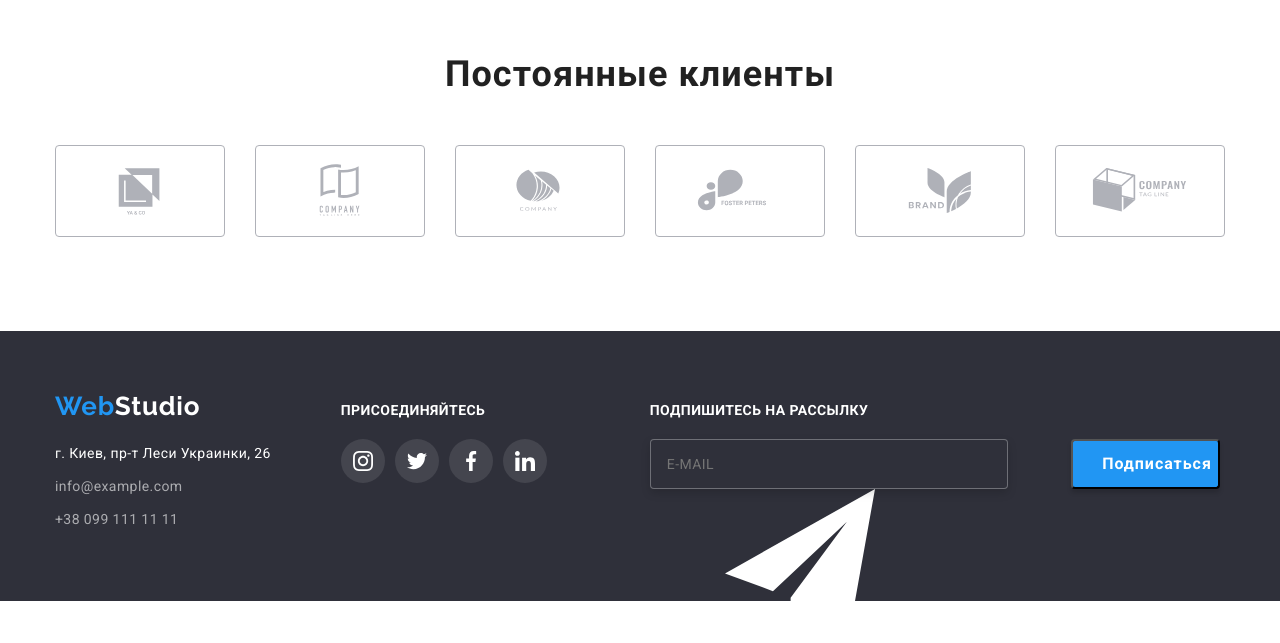
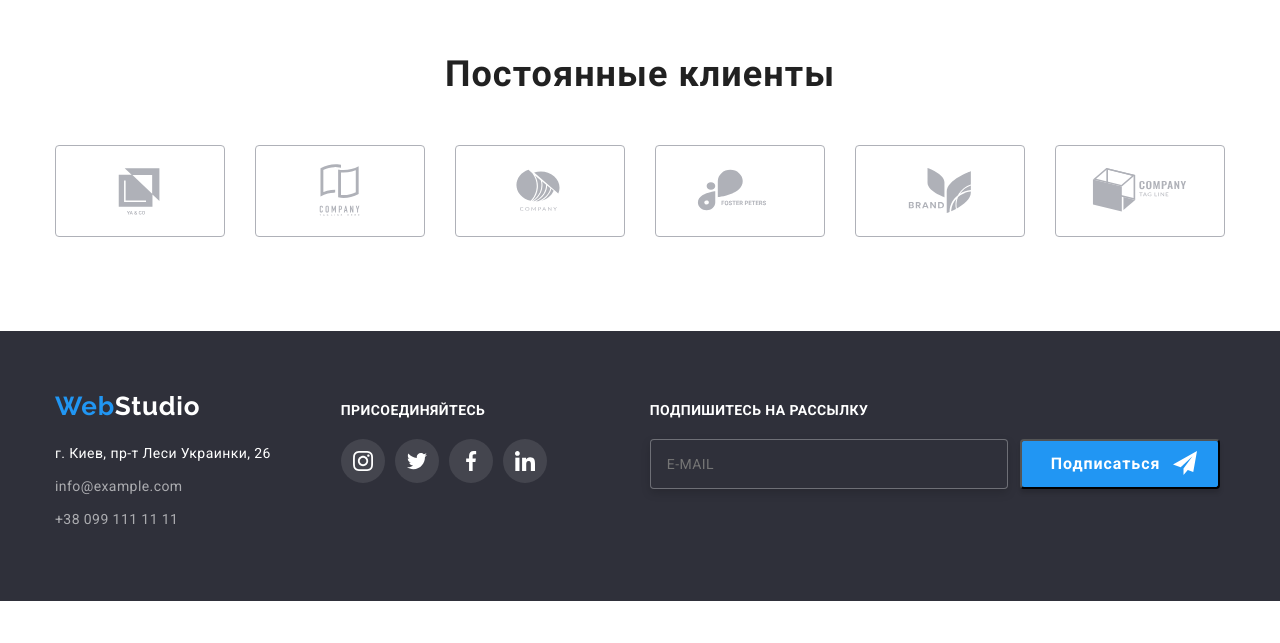
Before and after one commit to dimperesichan/goit-markup-hw-06, a plain HTML site: page index.html in a window 1280 px wide. Shown: the part 2348-2991 px from the top of the page. After the commit the page ends 2949 px from the top, so only its background shows below. Drawn offline with nearby package versions, Linux system fonts and the light colour scheme.

Commit message:
ДЗ 6.1

```diff
--- a/css/styles.css
+++ b/css/styles.css
@@ -839,7 +839,7 @@ cursor: pointer;
 
   }
 
-  .Email-form-input-icon{
+  .email-form-input-icon{
     position: absolute;
     transform: translate(165px, 12px);
 
```
